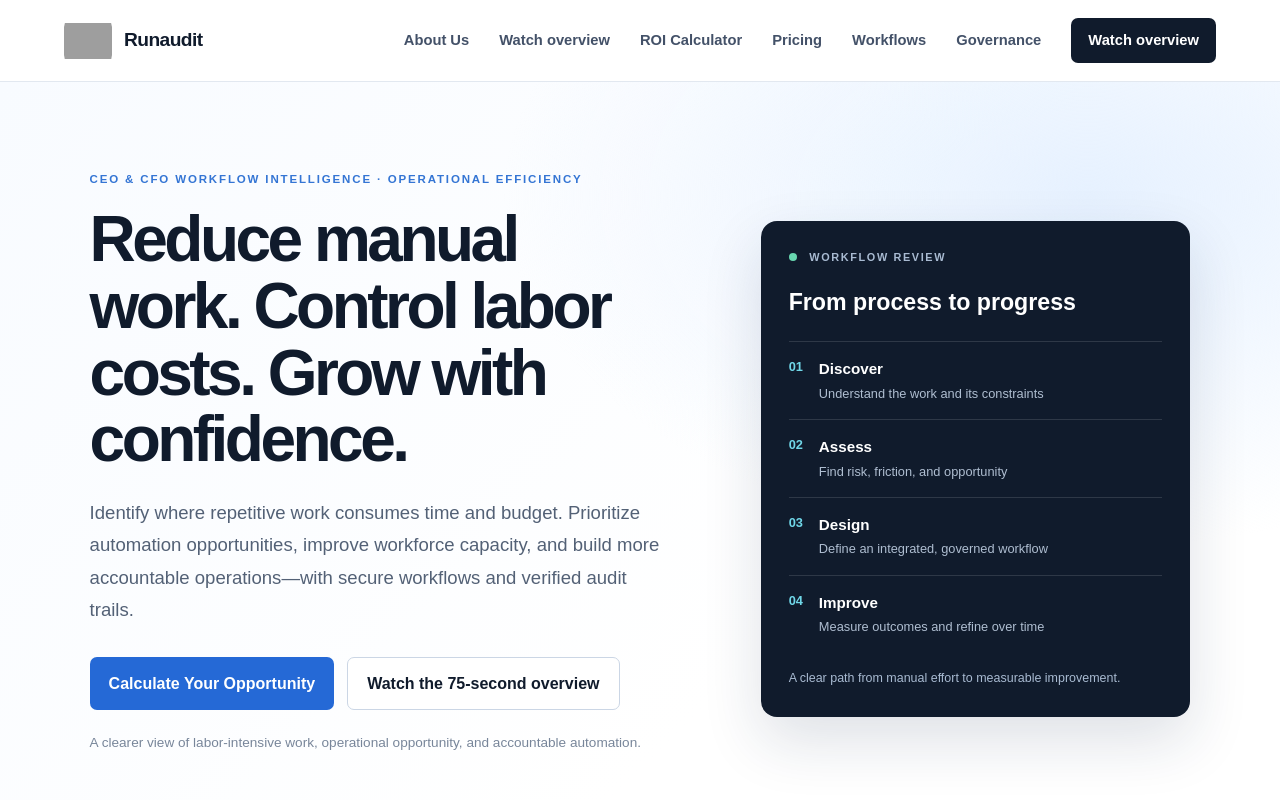
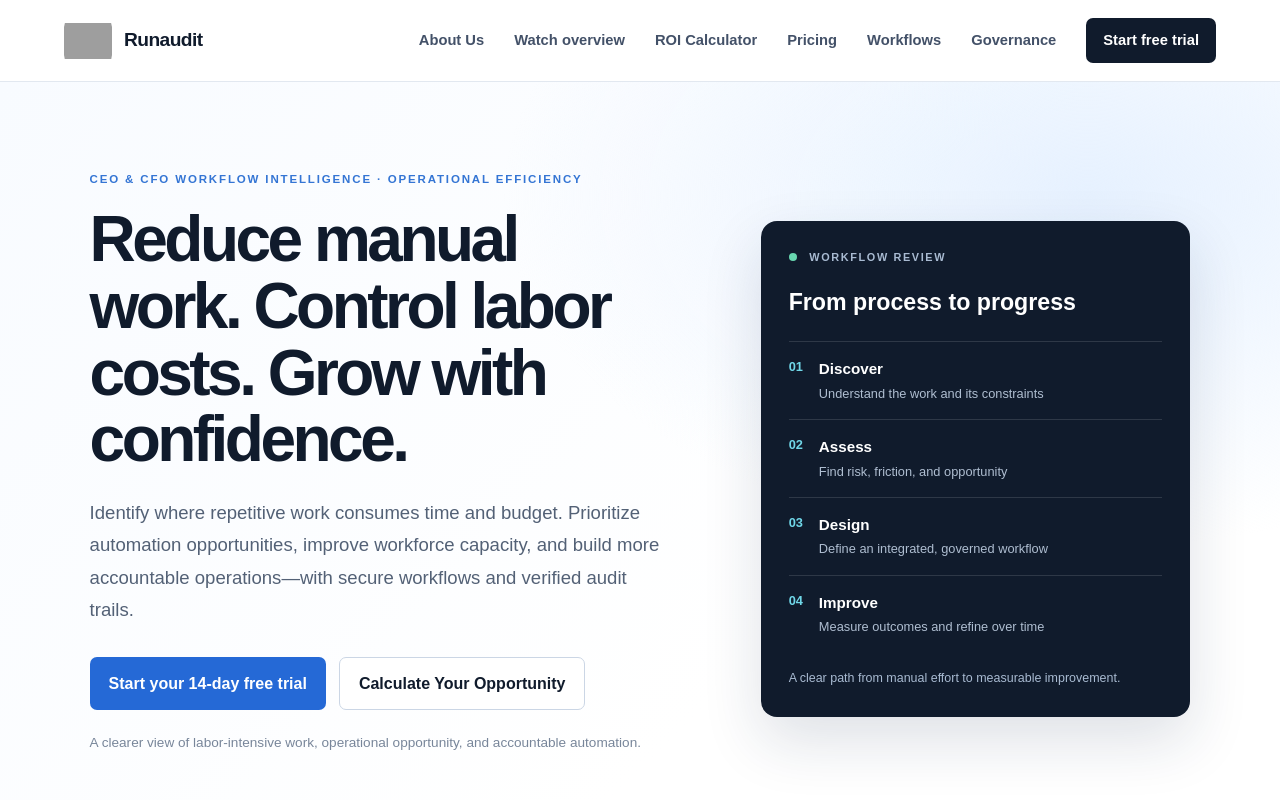
Before and after one commit to nexusai007/iposhells.com, a Next.js app: page / in a window 1280 px wide. Shown: the top 800 px of the page. Built offline with nearby package versions, Linux system fonts and the light colour scheme; grey boxes are pictures that could not be loaded.

Commit message:
Connect RunAudit pages to 14-day trial signup

```diff
--- a/app/page.tsx
+++ b/app/page.tsx
@@ -29,7 +29,7 @@ export default function Home() {
         </a>
         <nav aria-label="Main navigation">
           <a href="/about-us">About Us</a><a href="/overview">Watch overview</a><a href="/roi-calculator">ROI Calculator</a><a href="/pricing">Pricing</a><a href="#workflows">Workflows</a>
-          <a href="#governance">Governance</a><a className="nav-cta" href="/overview">Watch overview</a>
+          <a href="#governance">Governance</a><a className="nav-cta" href="/auth/signup">Start free trial</a>
         </nav>
       </header>
       <section className="hero">
@@ -37,7 +37,7 @@ export default function Home() {
           <p className="eyebrow">CEO & CFO WORKFLOW INTELLIGENCE · OPERATIONAL EFFICIENCY</p>
           <h1>Reduce manual work. Control labor costs. Grow with confidence.</h1>
           <p className="hero-lede">Identify where repetitive work consumes time and budget. Prioritize automation opportunities, improve workforce capacity, and build more accountable operations—with secure workflows and verified audit trails.</p>
-          <div className="hero-actions"><a className="button button-primary" href="/roi-calculator">Calculate Your Opportunity</a><a className="button button-secondary" href="/overview">Watch the 75-second overview</a></div>
+          <div className="hero-actions"><a className="button button-primary" href="/auth/signup">Start your 14-day free trial</a><a className="button button-secondary" href="/roi-calculator">Calculate Your Opportunity</a></div>
           <p className="hero-note">A clearer view of labor-intensive work, operational opportunity, and accountable automation.</p>
         </div>
         <div className="hero-panel" aria-label="Workflow audit framework">
@@ -70,7 +70,7 @@ export default function Home() {
         <div className="governance-copy"><p className="eyebrow">BUILT AROUND RESPONSIBLE OPERATIONS</p><h2>Improve productivity without losing oversight.</h2><p>Runaudit puts governance into the workflow design conversation from the beginning. Access, data handling, human review, and activity records should be considered before automation is put into production.</p></div>
         <ul className="governance-list"><li><b>Access control</b><span>Define who and what can access each workflow.</span></li><li><b>Traceability</b><span>Plan for clear records of actions, changes, and decisions.</span></li><li><b>Human review</b><span>Keep appropriate review and approval points in the process.</span></li><li><b>Continuous improvement</b><span>Review performance and adjust workflows as needs change.</span></li></ul>
       </section>
-      <section className="contact-section" id="next-step"><p className="eyebrow">START WITH ZERO RISK</p><h2>See how Runaudit works.</h2><p>Explore the Runaudit overview and calculate the potential value of improving repetitive workflows.</p><div className="hero-actions" style={{justifyContent:"center"}}><a className="button button-light" href="/overview">Watch the overview</a><a className="button button-secondary" href="/pricing">Review workflow pricing</a></div></section>
+      <section className="contact-section" id="next-step"><p className="eyebrow">START WITH ZERO RISK</p><h2>See how Runaudit works.</h2><p>Explore the Runaudit overview and calculate the potential value of improving repetitive workflows.</p><div className="hero-actions" style={{justifyContent:"center"}}><a className="button button-light" href="/auth/signup">Start your 14-day free trial</a><a className="button button-secondary" href="/pricing">Review workflow pricing</a></div></section>
       <footer className="site-footer"><a className="brand footer-brand" href="/"><img src="/run-logo.jpg" alt="" width="38" height="38" /><span>Runaudit</span></a><p>Workflow audits and governed automation.</p><small>© {new Date().getFullYear()} Runaudit. All rights reserved.</small></footer>
     </main>
   );
```
